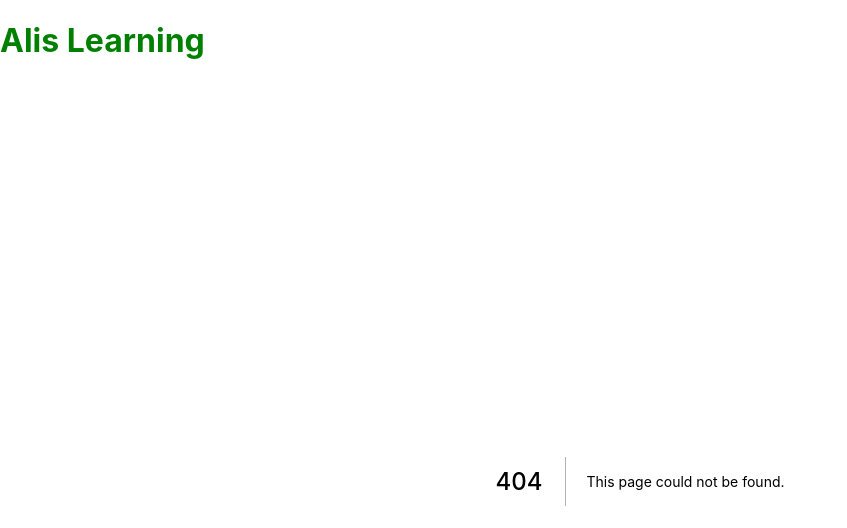
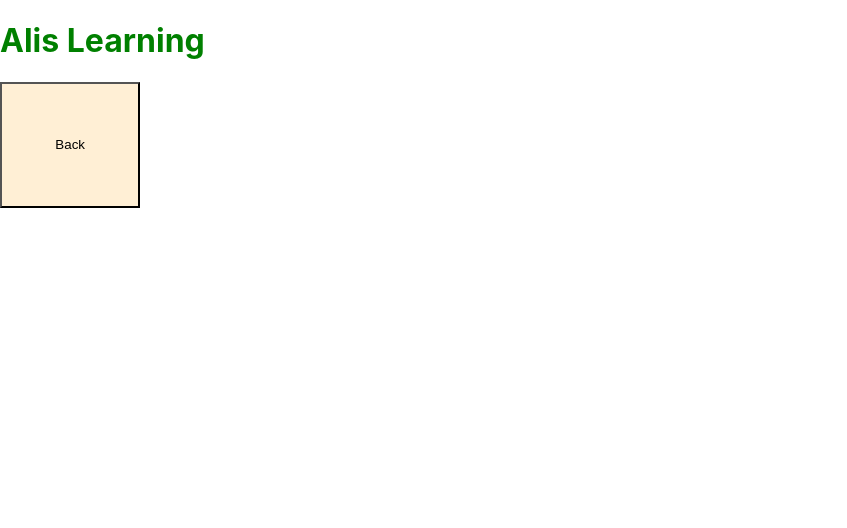
Before and after one commit to fac24/alis-learning, a Next.js app: page /adult-onboarding1 in a window 1280 px wide. Before the commit this address had no page. Shown: the top 528 px of the page, without its empty margins (0-847 px from the left). Built offline with nearby package versions, Linux system fonts and the light colour scheme.

Commit message:
Began back button functionality
Co-authored-by: Maria Castro <mariaalouisaa@users.noreply.github.com>

```diff
--- /dev/null
+++ b/components/AdultsBack.js
@@ -0,0 +1,20 @@
+import AdultBack from "./Styled-Components/AdultBack";
+import { Router, useRouter } from "next/router";
+import { useState } from "react";
+
+export default function AdultsBack() {
+  const [pageNumber, setPageNumber] = useState(1);
+  const router = useRouter();
+
+  const navigateBack = () => {
+    if (pageNumber > 1) {
+      setPageNumber((prev) => prev--);
+      router.pop();
+      router.push(`/adult-onboarding${pageNumber}`);
+    } else {
+      console.log("go back to index.js");
+    }
+  };
+
+  return <AdultBack onClick={navigateBack}>Back</AdultBack>;
+}
--- /dev/null
+++ b/components/Styled-Components/AdultBack.jsx
@@ -0,0 +1,7 @@
+import styled from "styled-components";
+const AdultBack = styled.button`
+  padding: 4em;
+  background: papayawhip;
+`;
+
+export default AdultBack;
--- /dev/null
+++ b/pages/adult-onboarding1.js
@@ -0,0 +1,7 @@
+import Link from "next/link";
+import styled from "styled-components";
+import AdultsBack from "../components/AdultsBack";
+
+export default function Adult() {
+  return <AdultsBack />;
+}
```
Also changed, not shown: pages/adult-onboarding2.js (added, +7 -0 lines), pages/adult-onboarding3.js (added, +7 -0 lines), pages/adult-onboarding4.js (added, +7 -0 lines), pages/adult-onboarding5.js (added, +7 -0 lines).
